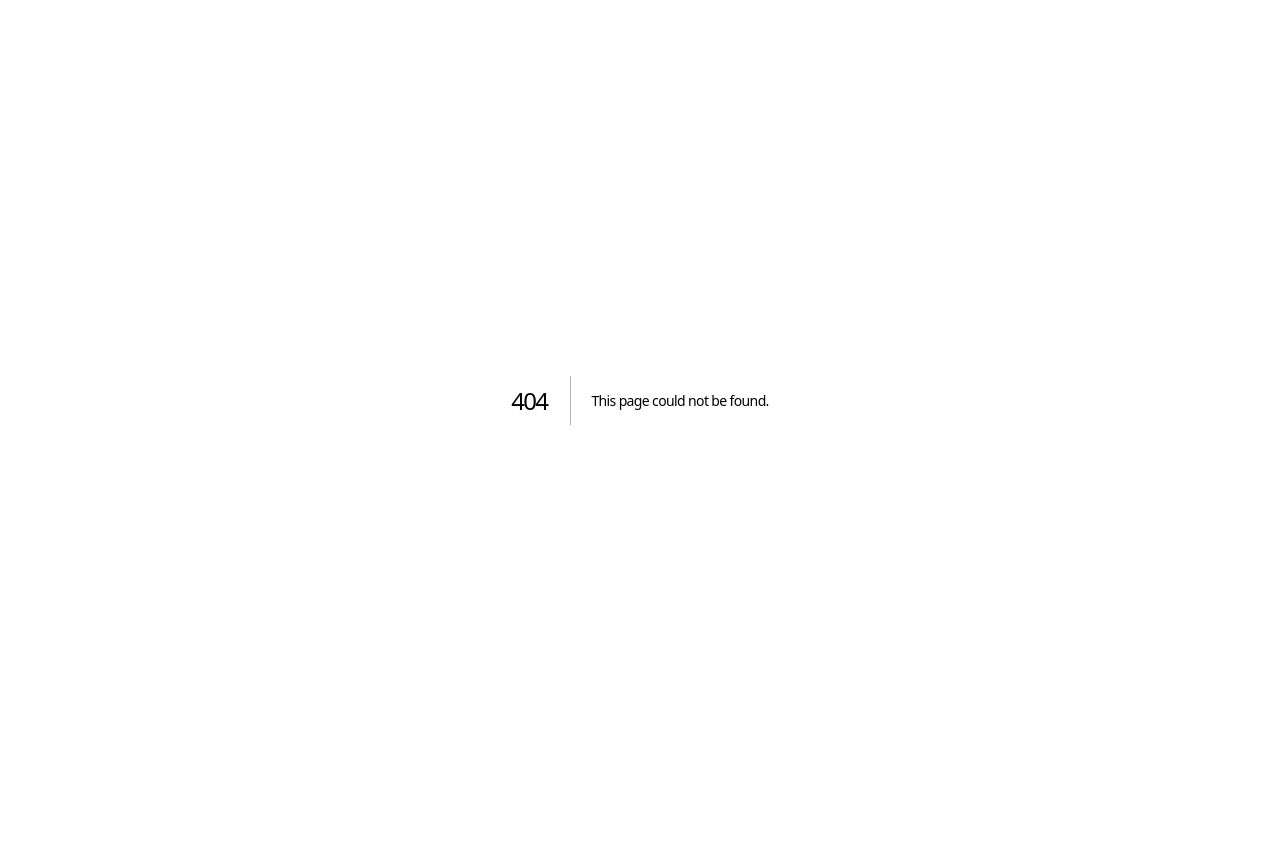
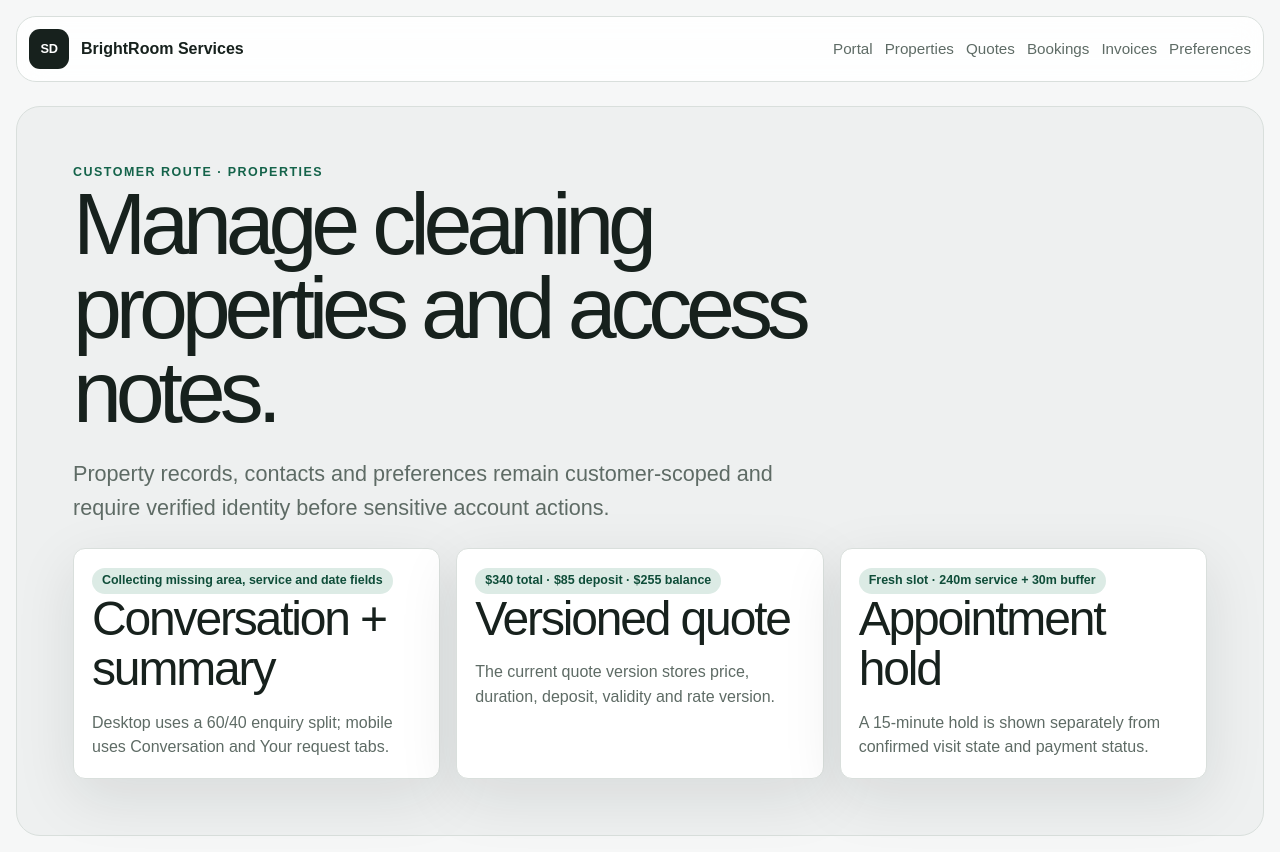
Before and after one commit to SaamVR/ServiceDesk, a Next.js app: page /portal/properties in a window 1280 px wide. Before the commit this address had no page. Before the commit the page ends 800 px from the top, so only its background shows below. Built offline with nearby package versions, Linux system fonts and the light colour scheme.

Commit message:
feat: add customer properties route

```diff
--- /dev/null
+++ b/src/app/portal/properties/page.tsx
@@ -0,0 +1,12 @@
+import { OperationalRoute } from "@/features/operations/OperationalRoute";
+
+export default function PortalPropertiesPage() {
+  return (
+    <OperationalRoute
+      surface="customer"
+      resourceLabel="properties"
+      title="Manage cleaning properties and access notes."
+      description="Property records, contacts and preferences remain customer-scoped and require verified identity before sensitive account actions."
+    />
+  );
+}
```
